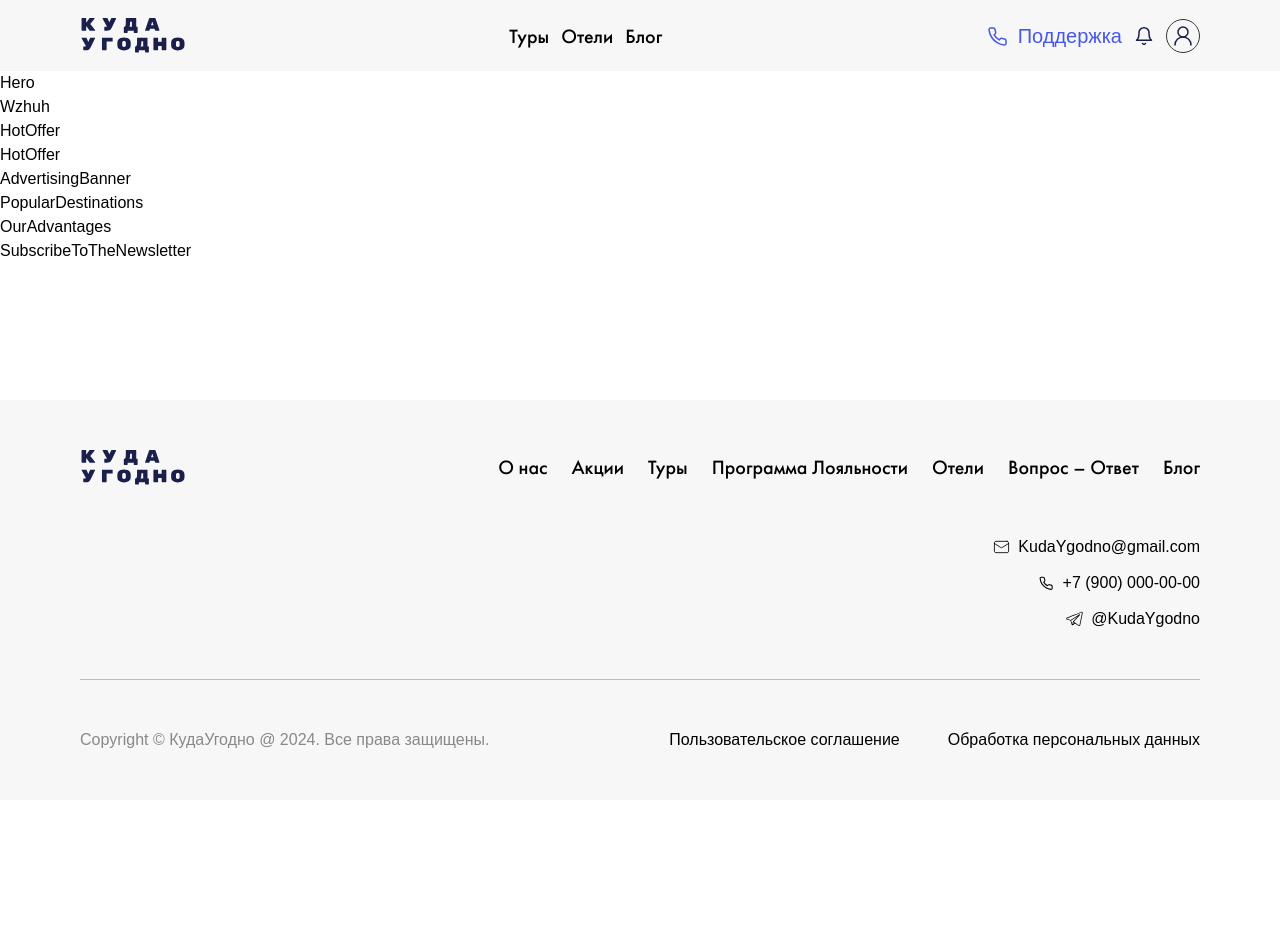
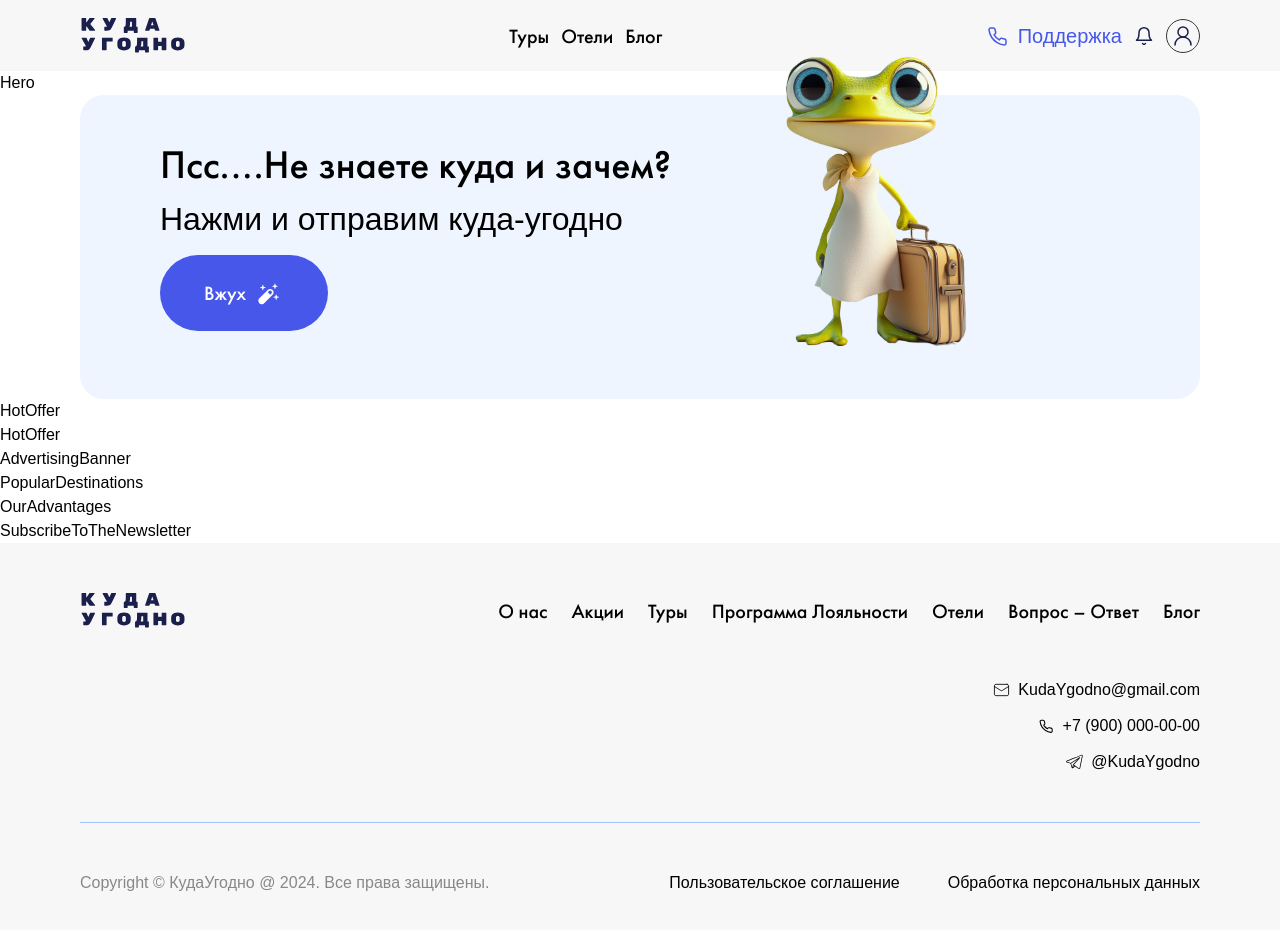
Before and after one commit to Cherr-Crow/kudaugodno, a Next.js app: page / in a window 1280 px wide. Shown: the top 930 px of the page. Before the commit the page ends 800 px from the top, so only its background shows below. Built offline with nearby package versions, Linux system fonts and the light colour scheme; a web font is replaced by a local one.

Commit message:
Wzhuh page

```diff
--- a/package.json
+++ b/package.json
@@ -16,7 +16,7 @@
     "generate-react-cli": "^8.4.9",
     "jsdom": "^25.0.1",
     "nanoid": "^5.0.9",
-    "next": "15.0.4",
+    "next": "^15.0.4",
     "react": "^19.0.0",
     "react-calendar": "^5.1.0",
     "react-dom": "^19.0.0",
--- a/src/widgets/wzhuh/Wzhuh.tsx
+++ b/src/widgets/wzhuh/Wzhuh.tsx
@@ -1,6 +1,40 @@
 import React from 'react';
 import { IWzhuh } from './Wzhuh.types';
+import { SvgSprite } from '@/shared/svg-sprite';
+import { Typography } from '@/shared/typography';
+import { ButtonCustom } from '@/shared/ui/button-custom';
 
 export function Wzhuh({ className }: IWzhuh) {
-  return <div className={`${className}`}>Wzhuh</div>;
+  return (
+    <section className={`${className}`}>
+      <div className="container " >
+
+        <div className='container pt-10 pb-10 flex flex-row gap-28 items-start justify-center lg:justify-start sm:justify-center bg-blue-disabled rounded-3xl'>
+          <div className="flex flex-col items-center lg:items-start lg:text-start text-center">
+            <Typography variant="h3" className="mb-0 lg:text-[40px] md:text-[40px]  text-[20px]">
+              Псс....Не знаете куда и зачем?
+            </Typography>
+            <Typography variant="subtitle3" className="mb-3 lg:text-[32px] md:text-[32px] text-[16px]">
+              Нажми и отправим куда-угодно
+            </Typography>
+            <ButtonCustom variant="wzhuh" size="l">
+              <div className="flex items-center justify-center gap-2 lg:h-9 md:h-9 h-2 lg:w-28 md:w-28 w-18  lg:text-[40px] md:text-[40px] text-[20px]">
+                <Typography variant="l-bold" children="Вжух" className="text-white" />
+                <SvgSprite name="magic-wand" width={30} color="#fff" className=''/>
+              </div>
+            </ButtonCustom>
+          </div>
+
+          <div className="justify-center sm:order-2 -mt-20 hidden lg:flex">
+            <img
+              src="frog_main_page.svg"
+              alt="Лягушка с чемоданом"
+              className="h-100 w-auto object-contain "
+            />
+          </div>
+        </div>
+
+      </div>
+    </section>
+  );
 }
```
Also changed, not shown: public/frog_main_page.svg (added), 1 other file (tests, documents, lock files or other folders).
